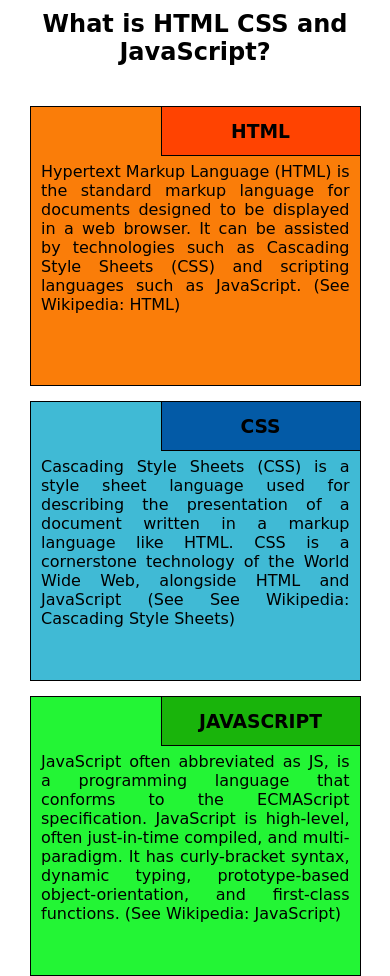
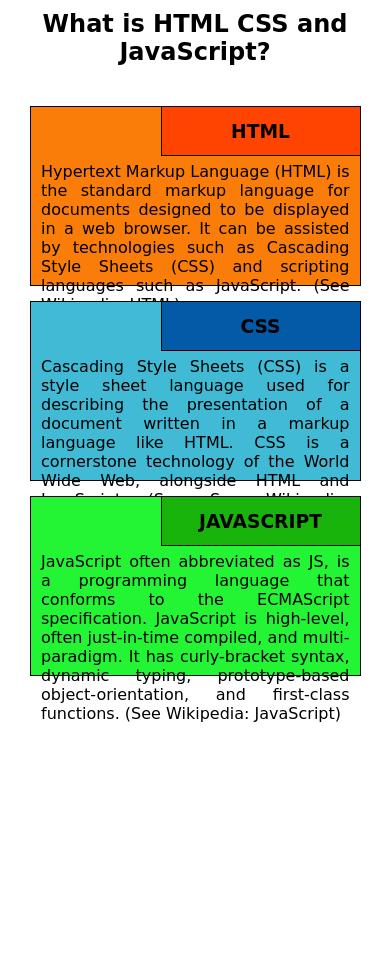
Before and after one commit to santo2244/Assignment_s2, a plain HTML site: page index.html in a window 390 px wide. After the commit the page ends 844 px from the top, so only its background shows below. Drawn offline with Linux system fonts and the light colour scheme.

Commit message:
media-query fixed

```diff
--- a/css/style.css
+++ b/css/style.css
@@ -74,7 +74,7 @@ h1 {
     background-color: #19b40b;
 }
 
-@media (min-width: 1200px) {
+@media (min-width: 992px) {
     .section1 {
         float: left;
         width: 31%;
@@ -91,7 +91,7 @@ h1 {
     }
 }
 
-@media (min-width: 768px) and (max-width: 1199px) {
+@media (min-width: 768px) and (max-width: 991px) {
 
     .container {
         flex-wrap: wrap;
@@ -117,6 +117,10 @@ h1 {
 }
 
 @media (max-width: 767px) {
+    .boxes {
+        height: 180px;
+    }
+
     .container {
         display: inline-block;
     }
```
